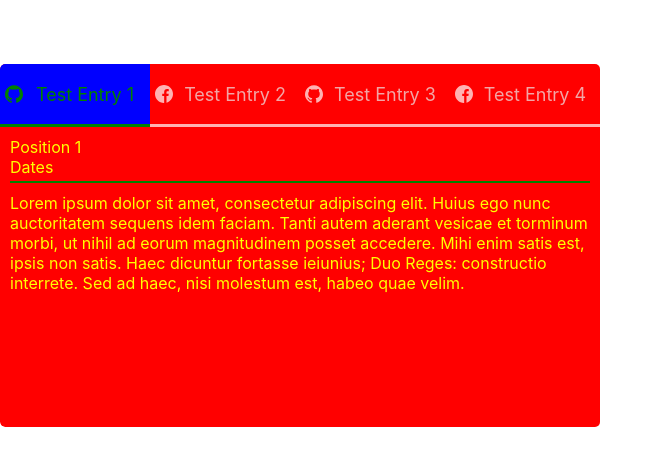
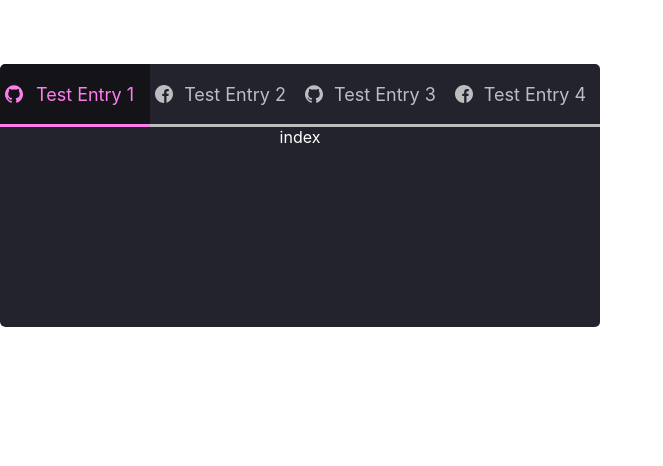
Before and after one commit to matt-bendel/react-info-carousel, a React (Create React App) app: page / in a window 1280 px wide. Shown: the top 466 px of the page, without its empty margins (0-663 px from the left). Built offline with nearby package versions, Linux system fonts and the light colour scheme.

Commit message:
Fixed bug with renderItem prop and updated readme

```diff
--- a/src/App.js
+++ b/src/App.js
@@ -44,7 +44,7 @@ const _renderItem = (index) => {
 function App() {
   return (
     <div className="App" style={{height: 1000}}>
-      <Carousel rowButtons={buttons} rowContent={rowCon} buttonPosition={'top'} maxHeight={300} customStyles={newStyle} />
+      <Carousel rowButtons={buttons} buttonPosition={'top'} maxHeight={200} renderItem={_renderItem} />
     </div>
   );
 }
--- a/src/components/react-text-carousel/Carousel.js
+++ b/src/components/react-text-carousel/Carousel.js
@@ -7,16 +7,21 @@ require('./css/carousel.css');
 export const Carousel = (props) => {
     const createTexts = () => {
         let buttonsTop = props.buttonPosition === 'top';
-        return props.rowContent.map( (item, index) => {
-            let key = 'Fade' + index;
 
-            if (props.renderItem) {
+        if (props.renderItem) {
+            return props.rowButtons.map((item, index) => {
+                let key = 'Fade' + index;
+
                 return (
                     <Fade key={key} bottom={!buttonsTop} right={buttonsTop}>
                         {props.renderItem(index)}
                     </Fade>
                 );
-            }
+            })
+        }
+
+        return props.rowContent.map( (item, index) => {
+            let key = 'Fade' + index;
 
             return(
                 <Fade key={key} bottom={!buttonsTop} right={buttonsTop}>
```
Also changed, not shown: 1 other file (tests, documents, lock files or other folders).
